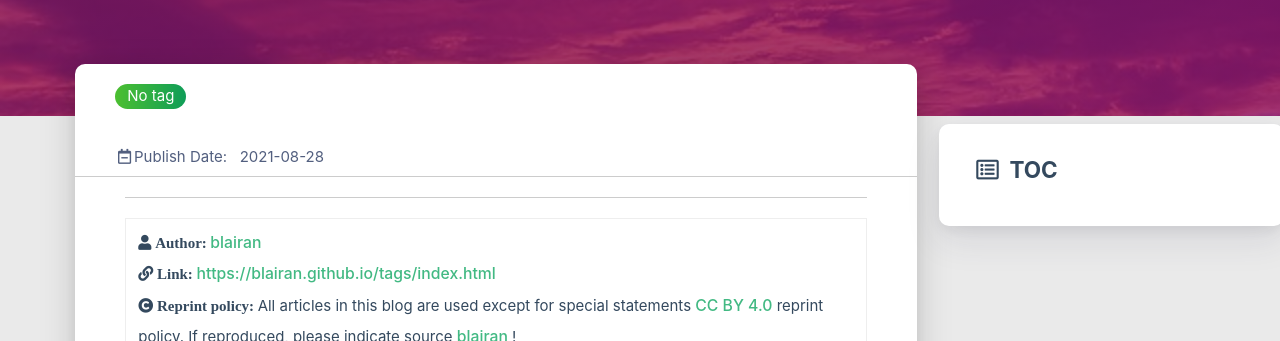
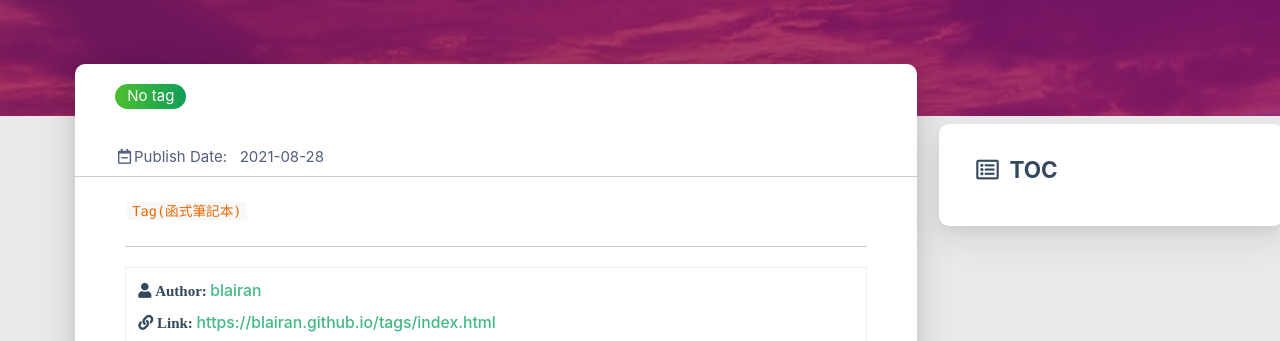
Before and after one commit to blairan/blairan.github.io, a plain HTML site: page tags/index.html in a window 1280 px wide. Shown: the part 204-545 px from the top of the page. Drawn offline with Linux system fonts and the light colour scheme; some packages are replaced by stand-ins of ours; no server answers; a script that the page names is missing.

Commit message:
Site updated: 2021-08-28 13:48:54

```diff
--- a/tags/index.html
+++ b/tags/index.html
@@ -527,6 +527,7 @@
 
         <div class="card-content article-card-content">
             <div id="articleContent">
+                <p><code>Tag(函式筆記本)</code></p>
 
 
             </div>
```
